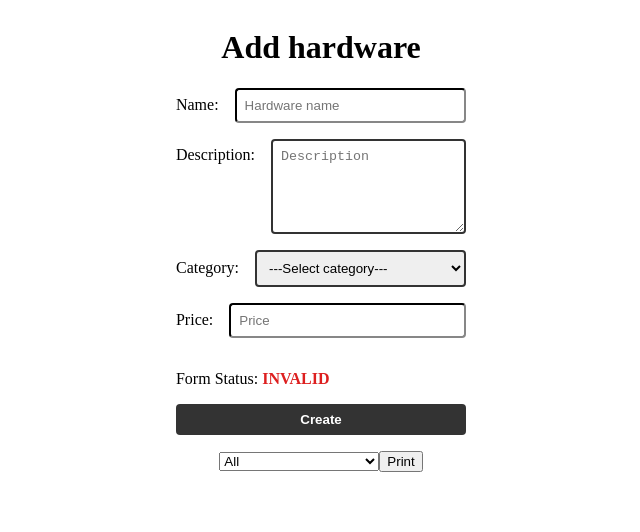
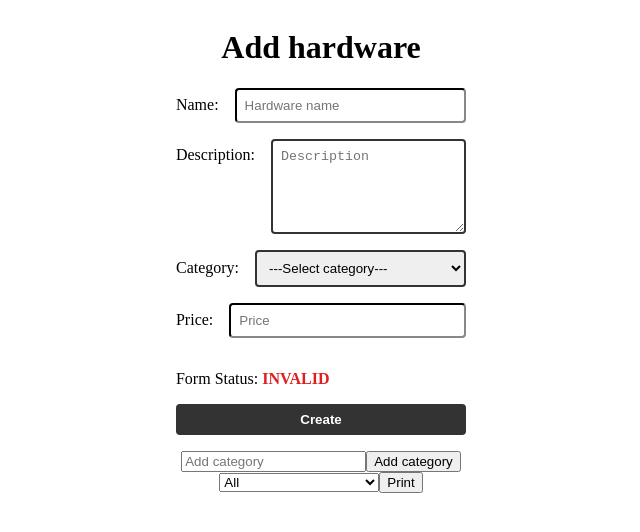
Before and after one commit to Haivex/mdboostrap-recruitment-app, an Angular app: page / in a window 1280 px wide. Shown: the top 532 px of the page, without its empty margins (319-959 px from the left). Built offline with nearby package versions, Linux system fonts and the light colour scheme.

Commit message:
feat: add category

```diff
--- /dev/null
+++ b/src/app/add-category/add-category.component.html
@@ -0,0 +1,4 @@
+<div>
+  <input [formControl]="category" type="text" placeholder="Add category" />
+  <button (click)="addCategory()">Add category</button>
+</div>
--- /dev/null
+++ b/src/app/add-category/add-category.component.ts
@@ -0,0 +1,25 @@
+import { Component, OnInit } from '@angular/core';
+import { FormControl, Validators } from '@angular/forms';
+import { HardwareListService } from '../hardware-list.service';
+
+@Component({
+  selector: 'app-add-category',
+  templateUrl: './add-category.component.html',
+  styleUrls: ['./add-category.component.scss']
+})
+export class AddCategoryComponent implements OnInit {
+
+  category = new FormControl('', Validators.required)
+  service: HardwareListService;
+
+  constructor(service: HardwareListService) { this.service = service }
+
+  ngOnInit(): void {
+  }
+
+  addCategory() {
+    this.service.addCategory(this.category.value)
+    this.category.reset();
+  }
+
+}
--- a/src/app/app.component.html
+++ b/src/app/app.component.html
@@ -1,5 +1,6 @@
 <div class="app">
   <app-hardware-create-form></app-hardware-create-form>
+  <app-add-category></app-add-category>
   <app-hardware-list></app-hardware-list>
   <app-hardware-edit-form></app-hardware-edit-form>
 </div>
--- a/src/app/app.module.ts
+++ b/src/app/app.module.ts
@@ -9,6 +9,7 @@ import { HardwareListComponent } from './hardware-list/hardware-list.component';
 import { HamburgerMenuComponent } from './hamburger-menu/hamburger-menu.component';
 import { HardwareEditFormComponent } from './hardware-edit-form/hardware-edit-form.component';
 import { HardwareCreateFormComponent } from './hardware-create-form/hardware-create-form.component';
+import { AddCategoryComponent } from './add-category/add-category.component';
 
 @NgModule({
   declarations: [
@@ -17,7 +18,8 @@ import { HardwareCreateFormComponent } from './hardware-create-form/hardware-cre
     HardwareListComponent,
     HamburgerMenuComponent,
     HardwareEditFormComponent,
-    HardwareCreateFormComponent
+    HardwareCreateFormComponent,
+    AddCategoryComponent
   ],
   imports: [
     BrowserModule,
--- a/src/app/hardware-form/hardware-form.component.html
+++ b/src/app/hardware-form/hardware-form.component.html
@@ -45,6 +45,7 @@
         <option value="urządzenia peryferyjne">urządzenia peryferyjne</option>
         <option value="oprogramowanie">oprogramowanie</option>
         <option value="inne">inne</option>
+        <option *ngFor="let category of additionalCategories" [value]="category">{{category}}</option>
       </select>
     </label>
     <p class="fieldError"
--- a/src/app/hardware-form/hardware-form.component.ts
+++ b/src/app/hardware-form/hardware-form.component.ts
@@ -15,12 +15,13 @@ export interface HardwareData {
   styleUrls: ['./hardware-form.component.scss']
 })
 export class HardwareFormComponent implements OnInit {
-  @Input('submitAction') submitAction: (hardware: HardwareData) => unknown = (hardware: HardwareData) => null;
+  @Input('submitAction') submitAction: (hardware: HardwareData) => unknown = (_hardware: HardwareData) => null;
   @Input('formTitle') formTitle: string = '';
   @Input('submitButtonText') submitButtonText: string = '';
   @Input('prefilledHardwareData')prefilledHardwareData?: HardwareData
 
   protected service: HardwareListService;
+  additionalCategories: string[] = [];
 
   hardwareData = new FormGroup({
     name: new FormControl('', Validators.required),
@@ -29,7 +30,9 @@ export class HardwareFormComponent implements OnInit {
     price: new FormControl('', Validators.min(0)),
   })
 
-  constructor(service: HardwareListService) { this.service = service}
+  constructor(service: HardwareListService) { this.service = service
+    this.additionalCategories = this.service.additionalCategories;
+  }
 
   ngOnInit(): void {
     if(this.prefilledHardwareData) {
--- a/src/app/hardware-list.service.ts
+++ b/src/app/hardware-list.service.ts
@@ -15,6 +15,7 @@ export class HardwareListService {
   hardwareListChange: Subject<HardwareRecord[]> = new Subject<HardwareRecord[]>();
   currentEditedChange: Subject<HardwareRecord | null> = new Subject<HardwareRecord | null>();
   currentEdited: HardwareRecord | null;
+  additionalCategories: string[] = [];
 
   constructor() {
     this.currentEdited = null;
@@ -22,6 +23,11 @@ export class HardwareListService {
     if(hardwareListInLocalStorage)
     {
       this.hardwareList = JSON.parse(hardwareListInLocalStorage)
+    }
+    const additionalCategoriesInLocalStorage = localStorage.getItem('additionalCategories')
+    if(additionalCategoriesInLocalStorage)
+    {
+      this.additionalCategories = JSON.parse(additionalCategoriesInLocalStorage)
     }
   }
 
@@ -62,4 +68,9 @@ export class HardwareListService {
     localStorage.setItem('table', JSON.stringify(this.hardwareList));
     this.hardwareListChange.next(this.hardwareList)
   }
+
+  addCategory(category: string) {
+    this.additionalCategories.push(category);
+    localStorage.setItem('additionalCategories', JSON.stringify(this.additionalCategories));
+  }
 }
--- a/src/app/hardware-list/hardware-list.component.html
+++ b/src/app/hardware-list/hardware-list.component.html
@@ -8,6 +8,7 @@
     <option value="urządzenia peryferyjne">Urządzenia peryferyjne</option>
     <option value="oprogramowanie">Oprogramowanie</option>
     <option value="inne">Inne</option>
+    <option *ngFor="let additionalCategory of additionalCategories">{{additionalCategory}}</option>
   </select>
   <table
     *ngIf="hardwareList && hardwareList.length > 0"
--- a/src/app/hardware-list/hardware-list.component.ts
+++ b/src/app/hardware-list/hardware-list.component.ts
@@ -17,6 +17,8 @@ export class HardwareListComponent implements OnInit {
   category = new FormControl('all');
   service: HardwareListService;
   private _subscription: Subscription;
+  additionalCategories: string[] = [];
+
   @ViewChild('hardwareTable') hardwareTable:
     | ElementRef<HTMLTableElement>
     | undefined;
@@ -24,6 +26,7 @@ export class HardwareListComponent implements OnInit {
   constructor(service: HardwareListService) {
     this.service = service;
     this.hardwareList = this.service.get();
+    this.additionalCategories = this.service.additionalCategories;
     this._subscription = this.service.hardwareListChange.subscribe((value) => {
       this.hardwareList = value;
       this.changeCategory(this.category.value);
```
Also changed, not shown: src/app/add-category/add-category.component.scss (added), 1 other file (tests, documents, lock files or other folders).
